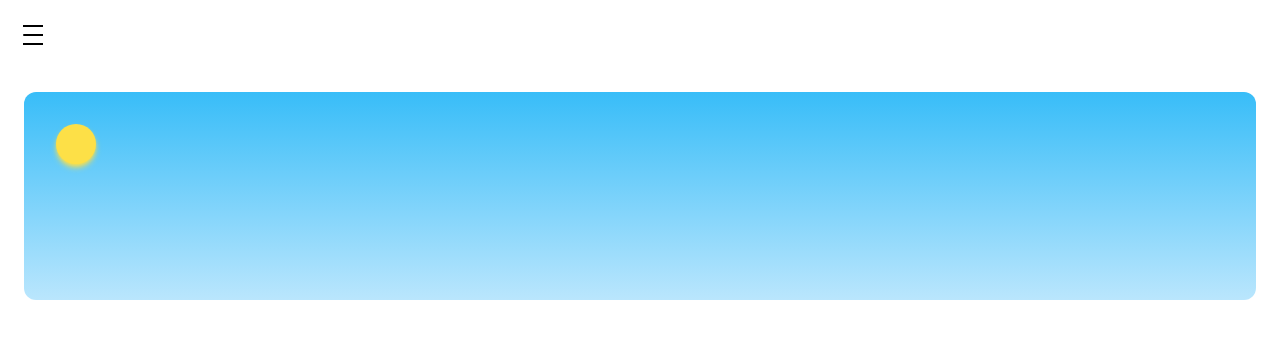
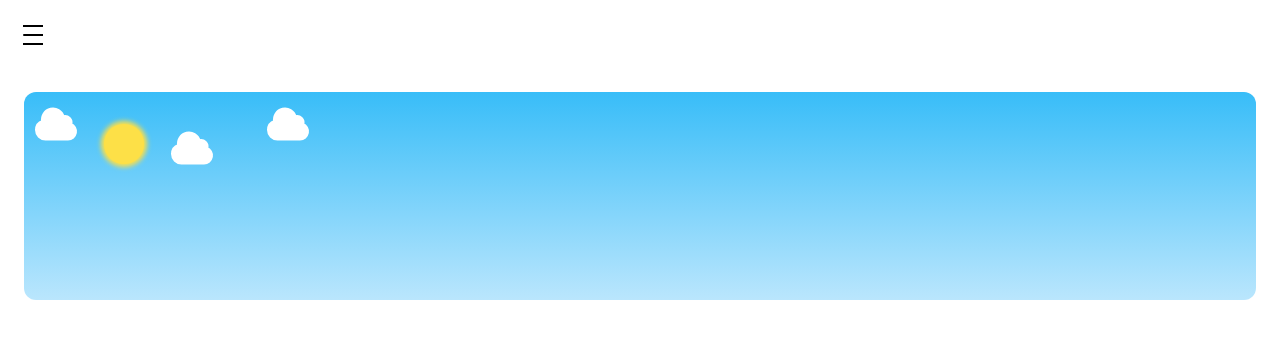
Before and after one commit to ShahryarJahanshahloo/tailwind-playground, a React (Vite) app: page / in a window 1280 px wide. Shown: the top 338 px of the page. Built offline with nearby package versions, Linux system fonts and the light colour scheme.

Commit message:
added clouds

```diff
--- /dev/null
+++ b/src/components/Cloud.tsx
@@ -0,0 +1,36 @@
+import useThemeStore from '../store/ThemeStore'
+
+type Props = {
+  styles: string
+}
+
+const Cloud: React.FC<Props> = props => {
+  const { isDark } = useThemeStore(state => state)
+
+  return (
+    <div
+      className={`absolute ${
+        props.styles
+      } ring-1 ring-transparent transition duration-700 ${
+        isDark ? 'opacity-0 delay-200' : 'opacity-100 delay-500'
+      }`}
+    >
+      <svg
+        xmlns="http://www.w3.org/2000/svg"
+        fill="white"
+        viewBox="0 0 24 24"
+        strokeWidth={1.5}
+        stroke="white"
+        className="h-12 w-12"
+      >
+        <path
+          strokeLinecap="round"
+          strokeLinejoin="round"
+          d="M2.25 15a4.5 4.5 0 004.5 4.5H18a3.75 3.75 0 001.332-7.257 3 3 0 00-3.758-3.848 5.25 5.25 0 00-10.233 2.33A4.502 4.502 0 002.25 15z"
+        />
+      </svg>
+    </div>
+  )
+}
+
+export default Cloud
--- /dev/null
+++ b/src/components/Clouds.tsx
@@ -0,0 +1,13 @@
+import Cloud from './Cloud'
+
+const Clouds: React.FC = () => {
+  return (
+    <>
+      <Cloud styles="z-10 top-2 left-2" />
+      <Cloud styles="top-8 left-36" />
+      <Cloud styles="top-2 left-60" />
+    </>
+  )
+}
+
+export default Clouds
--- a/src/components/Stars.tsx
+++ b/src/components/Stars.tsx
@@ -1,7 +1,7 @@
 import useThemeStore from '../store/ThemeStore'
 
 const Stars: React.FC = () => {
-  const { isDark, setDark, setLight } = useThemeStore(state => state)
+  const { isDark } = useThemeStore(state => state)
 
   return (
     <>
--- a/src/components/ThemeSelector.tsx
+++ b/src/components/ThemeSelector.tsx
@@ -1,9 +1,9 @@
 import useThemeStore from '../store/ThemeStore'
 import Moon from './Moon'
 import Stars from './Stars'
+import Clouds from './Clouds'
 
 //TODO: use debounce
-//TODO: add clouds
 const ThemeSelector: React.FC = () => {
   const { isDark, setDark, setLight } = useThemeStore(state => state)
 
@@ -25,20 +25,21 @@ const ThemeSelector: React.FC = () => {
         {/* //sun */}
         <div
           onClick={handleSunOnClick}
-          className={`absolute top-8 left-8 z-10 h-10 w-10 rounded-full bg-yellow-300 shadow-md shadow-yellow-300 transition-all duration-500 ease-out ${
+          className={`shadow-circular absolute left-20 top-8 z-10 h-10 w-10 rounded-full bg-yellow-300 transition-all duration-500 ease-out ${
             isDark ? 'translate-y-48 ' : 'delay-1000'
           }`}
         ></div>
         {/* //moon */}
         <div
           onClick={handleMoonOnClick}
-          className={`clip-moon rounded-fullshadow-md absolute top-8 right-8 z-10 h-10 w-10 shadow-slate-200 transition-all duration-500 ease-out ${
+          className={`clip-moon rounded-fullshadow-md absolute top-8 right-16 z-10 h-10 w-10 shadow-slate-200 transition-all duration-500 ease-out ${
             isDark ? 'translate-y-0 delay-1000' : 'translate-y-48 '
           }`}
         >
           <Moon />
         </div>
         <Stars />
+        <Clouds />
       </div>
     </div>
   )
--- a/src/index.css
+++ b/src/index.css
@@ -8,3 +8,9 @@
     -webkit-tap-highlight-color: transparent;
   }
 }
+
+@layer utilities {
+  .shadow-circular {
+    box-shadow: 0 0 5px 3px theme('colors.yellow.300');
+  }
+}
```
